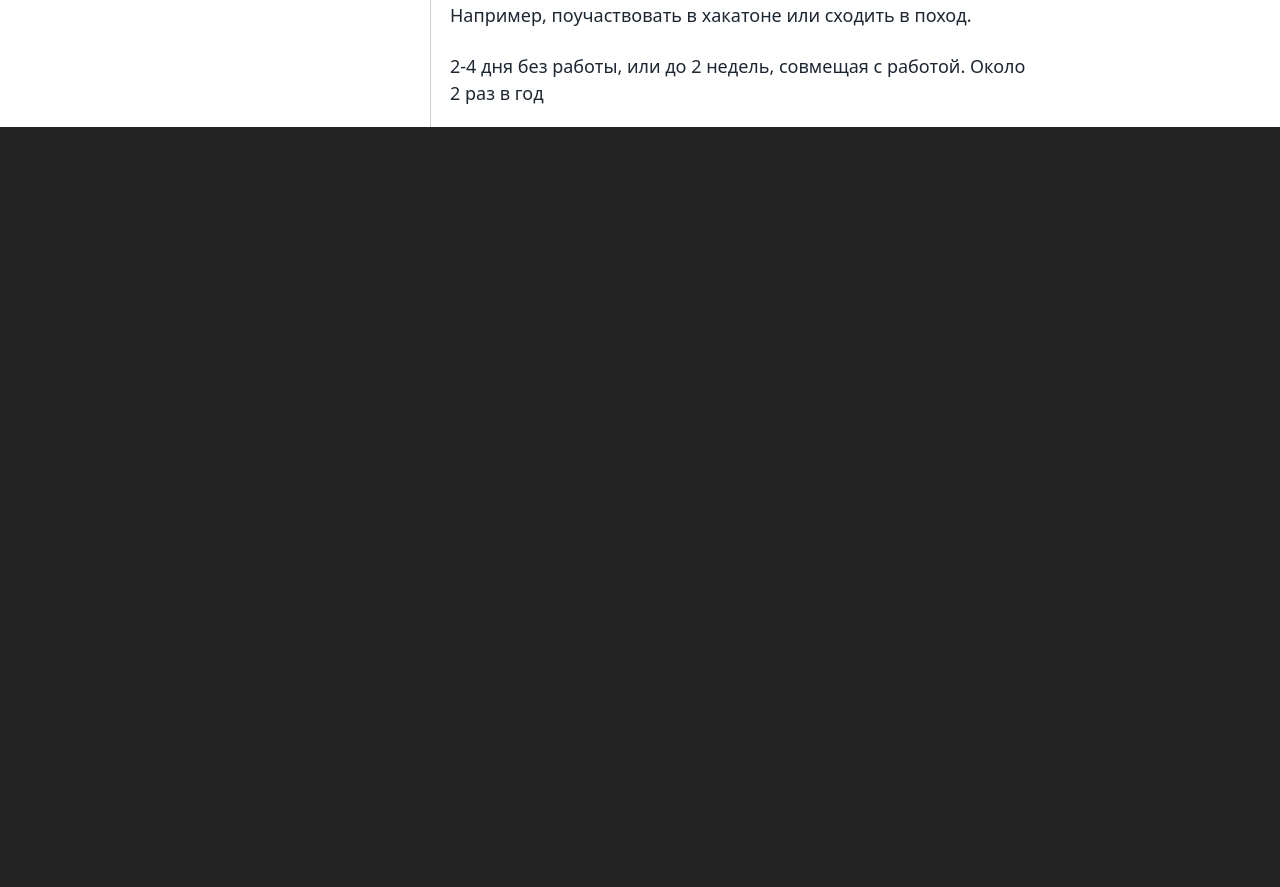
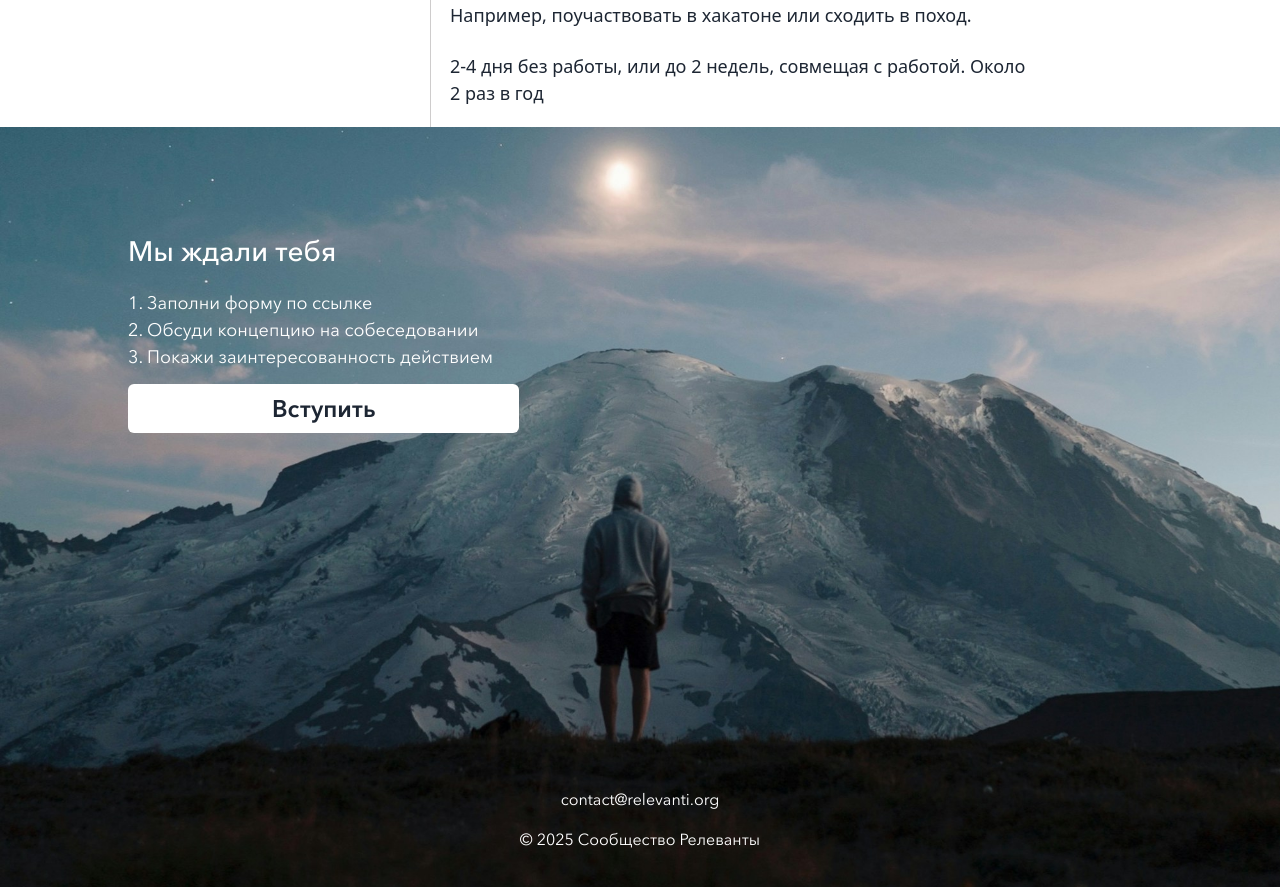
Before and after one commit to relevanti/website, a React (Vite) app: page / in a window 1280 px wide. Shown: the part 4340-5227 px from the top of the page. Before the commit the page ends 4467 px from the top, so only its background shows below. Built offline with nearby package versions, Linux system fonts and the light colour scheme.

Commit message:
#7 footer section

```diff
--- a/src/App.tsx
+++ b/src/App.tsx
@@ -7,6 +7,7 @@ import Header from "./components/menu_header/Header"
 import { MobileProvider } from "./context/MobileContext"
 import AboutUsCards from "./sections/about_us_cards/AboutUsCards"
 import AboutUs from "./sections/about_us/AboutUs"
+import FooterSection from "./sections/footer/FooterSection"
 import FrontSection from "./sections/front_section/FrontSection"
 
 const App: React.FC = () => {
@@ -18,6 +19,7 @@ const App: React.FC = () => {
         <AboutUs />
         <AboutUsCards />
         <EventsSection />
+        <FooterSection />
       </div>
     </MobileProvider>
   )
--- /dev/null
+++ b/src/sections/footer/FooterSection.css
@@ -0,0 +1,91 @@
+.footer-section {
+  width: 100%;
+  height: 95vh;
+  background-image: url("/public/images/ready.jpg");
+  background-size: cover;
+  background-position: center 75%;
+  display: flex;
+  justify-content: center;
+  align-items: flex-end;
+  text-align: center;
+  position: relative;
+  overflow: hidden;
+}
+
+.footer-section .footer-section::before {
+  content: "";
+  position: absolute;
+  top: 0;
+  left: 0;
+  width: 100%;
+  height: 100%;
+  background-color: rgba(0, 0, 0, 0.2);
+  z-index: 1;
+  pointer-events: none;
+}
+
+.footer-section .footer-content {
+  color: white;
+  z-index: 2;
+  padding: 20px;
+  width: 100%;
+  max-width: 1200px;
+  position: relative;
+}
+
+.footer-section .footer-menu {
+  display: flex;
+  justify-content: center;
+  gap: 20px;
+  margin-bottom: 20px;
+}
+
+.footer-section .footer-menu a {
+  color: white;
+  text-decoration: none;
+  font-size: 18px;
+  font-family: "AvenirNextCyr", sans-serif;
+}
+
+.footer-section .enroll-section {
+  position: absolute;
+  width: 25%;
+  min-width: 400px;
+  text-align: left;
+  top: 5em; /* Offset from the top */
+  left: 10%; /* Offset from the left */
+}
+
+.footer-section .join-button {
+  background-color: #ffffff;
+  color: #1d2633;
+  padding: 0.4em 6em;
+  border-radius: 6px;
+  text-decoration: none;
+  font-size: 24px;
+  font-family: "AvenirNextCyr", sans-serif;
+  font-weight: 600;
+  z-index: 3;
+}
+
+.footer-section .contact-details {
+  font-size: 16px;
+  font-family: "AvenirNextCyr", sans-serif;
+}
+
+.footer-section .footer-header {
+  color: white;
+  font-size: 28px;
+  font-family: "AvenirNextCyr", sans-serif;
+  font-weight: 500;
+  margin-bottom: 10px;
+  z-index: 2;
+}
+
+.footer-section .footer-paragraph {
+  color: white;
+  font-size: 18px;
+  font-family: "AvenirNextCyr", sans-serif;
+  margin-bottom: 20px;
+  z-index: 2;
+}
--- /dev/null
+++ b/src/sections/footer/FooterSection.tsx
@@ -0,0 +1,31 @@
+import "./FooterSection.css"
+
+import React from "react"
+
+const FooterSection: React.FC = () => {
+  return (
+    <section id="join" className="footer-section">
+      <div className="enroll-section">
+        <h2 className="footer-header">Мы ждали тебя</h2>
+        <p className="footer-paragraph">
+          1. Заполни форму по ссылке
+          <br />
+          2. Обсуди концепцию на собеседовании
+          <br />
+          3. Покажи заинтересованность действием
+        </p>
+        <a href="https://relevanti.org/apply" className="join-button">
+          Вступить
+        </a>
+      </div>
+      <div className="footer-content">
+        <div className="contact-details">
+          <p>contact@relevanti.org</p>
+          <p>© 2025 Сообщество Релеванты</p>
+        </div>
+      </div>
+    </section>
+  )
+}
+
+export default FooterSection
```
Also changed, not shown: public/images/ready.jpg (added).
